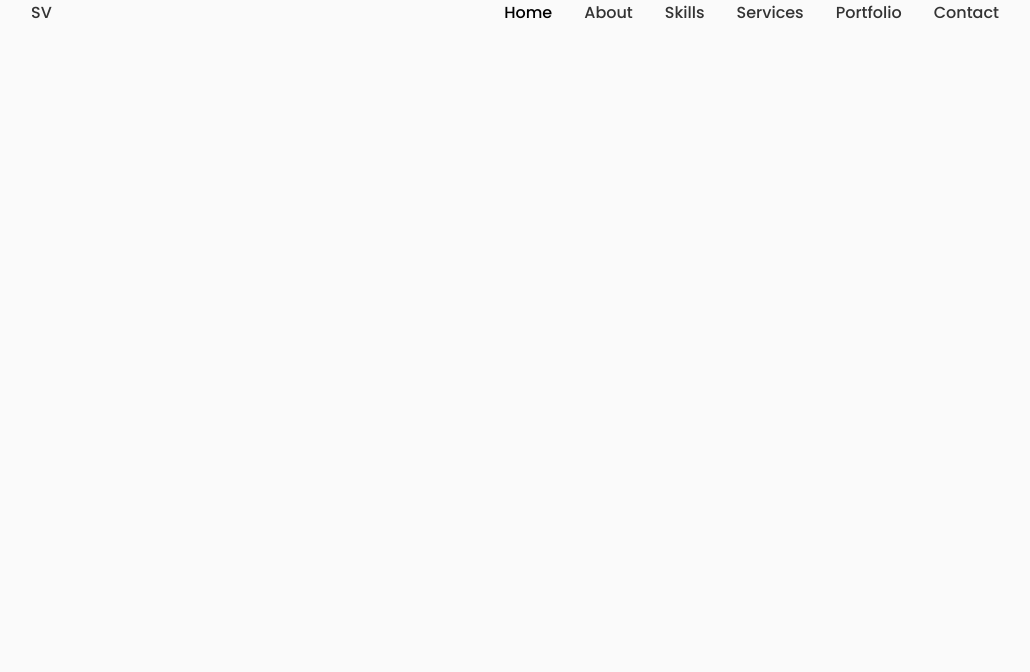
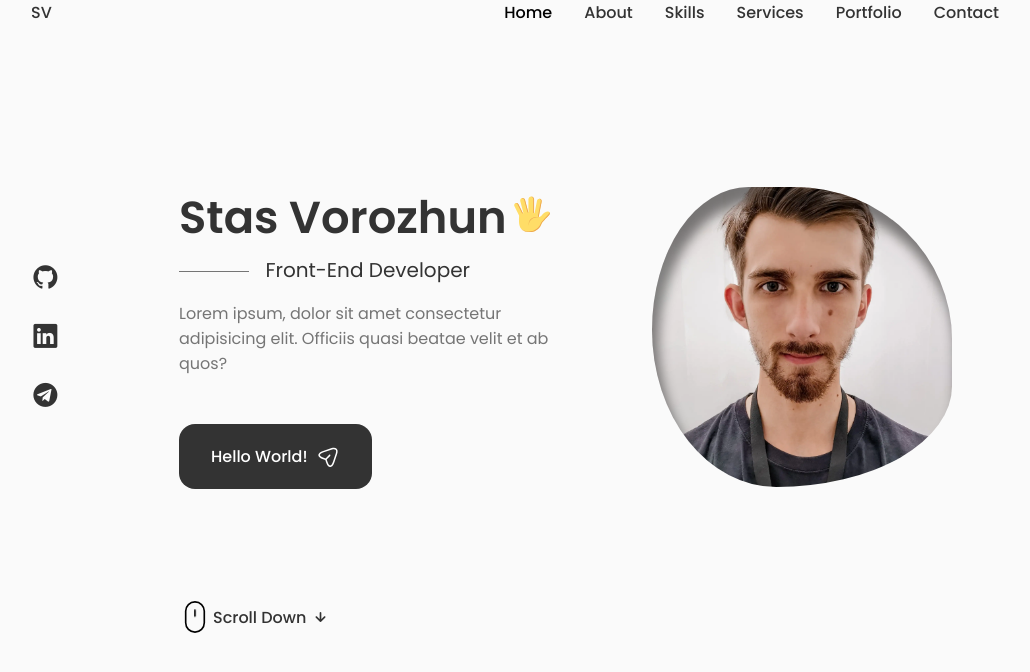
Before and after one commit to Stanislav-Vorozhun/react-cvlanding, a React (Create React App) app: page / in a window 1280 px wide. Shown: the top 672 px of the page, without its empty margins (125-1155 px from the left). Built offline with nearby package versions, Linux system fonts and the light colour scheme.

Commit message:
home component adaptive

```diff
--- a/src/App.css
+++ b/src/App.css
@@ -14,7 +14,7 @@
   --body-font: "Poppins", sans-serif;
 
 
-  --big-font-size: 3.5rem;
+  --big-font-size: 2.8rem;
   --h1-font-size: 2.25rem;
   --h2-font-size: 1.5rem;
   --h3-font-size: 1.25rem;
--- a/src/App.js
+++ b/src/App.js
@@ -1,11 +1,15 @@
 import React from 'react';
 import './App.css';
-import Header from './components/header/Header'
+import Header from './components/header/Header';
+import Home from './components/home/Home';
 
 const App = () => {
   return (
     <>
       <Header />
+      <main className='main'>
+        <Home />
+      </main>
     </>
   )
 }
--- a/src/components/header/Header.jsx
+++ b/src/components/header/Header.jsx
@@ -47,10 +47,10 @@
             </li>
           </ul>
 
-          <i class="uil uil-times-circle nav__close" onClick={() => showMenu(!Toggle)}></i>
+          <i className="uil uil-times-circle nav__close" onClick={() => showMenu(!Toggle)}></i>
         </div>
         <div className="nav__toggle" onClick={() => showMenu(!Toggle)}>
-          <i class="uil uil-apps"></i>
+          <i className="uil uil-apps"></i>
         </div>
       </nav>
     </header>
--- /dev/null
+++ b/src/components/home/Data.jsx
@@ -0,0 +1,83 @@
+import React from 'react'
+
+const Data = () => {
+  return (
+    <div className="home_data">
+      <h1 className="home__title">
+        Stas Vorozhun
+        <svg
+          width="36"
+          height="36"
+          viewBox="0 0 48 48"
+          fill="none"
+          xmlns="http://www.w3.org/2000/svg"
+          className="home__hand"
+        >
+          <path
+            d="M25.4995 32.0305L31.3495 33.1555L36.1495 8.48051C36.4495 6.83051 35.3995 5.18051 33.8245 4.88051C32.1745 4.58051 30.5995 5.70551 30.2995 7.35551L25.4995 32.0305Z"
+            fill="#FFDD67"
+          ></path>
+          <path
+            d="M33.8996 4.88018C33.6746 4.80518 33.5246 4.80518 33.2996 4.80518C34.6496 5.33018 35.3996 6.75518 35.0996 8.25518L30.2996 32.9302L31.3496 33.1552L36.1496 8.48018C36.5246 6.75518 35.4746 5.18018 33.8996 4.88018Z"
+            fill="#EBA352"
+          ></path>
+          <path
+            d="M19.4995 32.7802H26.5495V5.55518C26.5495 3.53018 24.9745 1.80518 23.0245 1.80518C21.1495 1.80518 19.4995 3.45518 19.4995 5.55518V32.7802Z"
+            fill="#FFDD67"
+          ></path>
+          <path
+            d="M23.0995 1.80518C22.9495 1.80518 22.7245 1.80518 22.5745 1.88018C24.2995 2.18018 25.5745 3.68018 25.5745 5.55518V32.8552H26.6245V5.55518C26.6245 3.45518 25.0495 1.80518 23.0995 1.80518Z"
+            fill="#EBA352"
+          ></path>
+          <path
+            d="M15.7495 32.7054L21.7495 31.1304L15.2245 6.30541C14.7745 4.58041 13.0495 3.53041 11.3995 3.90541C9.74948 4.35541 8.77448 6.08041 9.22448 7.80541L15.7495 32.7054Z"
+            fill="#FFDD67"
+          ></path>
+          <path
+            d="M11.3995 3.90541L10.9495 4.13041C12.4495 4.05541 13.7995 5.03041 14.2495 6.60541L20.7745 31.4304L21.8245 31.1304L15.2245 6.30541C14.7745 4.58041 13.0495 3.53041 11.3995 3.90541Z"
+            fill="#EBA352"
+          ></path>
+          <path
+            d="M2.99937 10.355C1.57437 11.03 1.12437 12.83 1.87437 14.33L11.7744 34.055L16.7994 31.505L6.89937 11.78C6.14937 10.28 4.42437 9.68 2.99937 10.355Z"
+            fill="#FFDD67"
+          ></path>
+          <path
+            d="M2.99956 10.355C2.84956 10.43 2.69956 10.505 2.54956 10.655C3.82456 10.28 5.24956 10.955 5.92456 12.305L15.8246 32.03L16.7996 31.58L6.89956 11.78C6.14956 10.28 4.42456 9.68 2.99956 10.355Z"
+            fill="#EBA352"
+          ></path>
+          <path
+            d="M46.2744 22.2801C45.0744 19.9551 41.3244 20.1051 37.4994 24.3051C34.7994 27.2301 34.2744 28.2051 31.5744 28.1301V25.0551C31.5744 25.0551 25.7994 20.7801 14.3244 22.7301C14.3244 22.7301 7.79945 23.6301 7.79945 27.0801C7.79945 27.0801 6.67445 35.4051 8.99945 40.6551C12.4494 48.4551 30.1494 50.4801 35.6994 37.2051C36.8244 34.5801 39.0744 32.6301 41.0994 30.1551C43.4244 27.1551 47.5494 24.7551 46.2744 22.2801Z"
+            fill="#FFDD67"
+          ></path>
+          <path
+            d="M46.2745 22.28C46.0495 21.83 45.7495 21.53 45.3745 21.23C45.4495 21.305 45.5245 21.38 45.5245 21.53C46.7995 24.08 42.6745 26.405 40.1995 29.405C38.1745 31.88 35.9245 33.83 34.7995 36.455C29.9995 47.93 16.0495 47.93 10.1995 42.68C15.5245 48.68 30.5245 49.28 35.5495 37.205C36.6745 34.58 38.9245 32.63 40.9495 30.155C43.4245 27.155 47.5495 24.755 46.2745 22.28ZM32.3245 28.13C27.4495 26.33 18.7495 29.63 19.9495 38.405C19.9495 30.23 27.3745 28.205 31.4245 28.205C32.0245 28.13 32.3245 28.13 32.3245 28.13Z"
+            fill="#EBA352"
+          ></path>
+        </svg>
+      </h1>
+      <h3 className="home__subtitle">Front-End Developer</h3>
+      <p className="home__discription">Lorem ipsum, dolor sit amet consectetur adipisicing elit. Officiis quasi beatae velit et ab quos?</p>
+      <a href="#contact" className="button button--flex">Hello World!
+        <svg
+          className="button__icon"
+          xmlns="http://www.w3.org/2000/svg"
+          width="24"
+          height="24"
+          viewBox="0 0 24 24"
+          fill="none"
+        >
+          <path
+            d="M14.2199 21.9352C13.0399 21.9352 11.3699 21.1052 10.0499 17.1352L9.32988 14.9752L7.16988 14.2552C3.20988 12.9352 2.37988 11.2652 2.37988 10.0852C2.37988 8.91525 3.20988 7.23525 7.16988 5.90525L15.6599 3.07525C17.7799 2.36525 19.5499 2.57525 20.6399 3.65525C21.7299 4.73525 21.9399 6.51525 21.2299 8.63525L18.3999 17.1252C17.0699 21.1052 15.3999 21.9352 14.2199 21.9352ZM7.63988 7.33525C4.85988 8.26525 3.86988 9.36525 3.86988 10.0852C3.86988 10.8052 4.85988 11.9052 7.63988 12.8252L10.1599 13.6652C10.3799 13.7352 10.5599 13.9152 10.6299 14.1352L11.4699 16.6552C12.3899 19.4352 13.4999 20.4252 14.2199 20.4252C14.9399 20.4252 16.0399 19.4352 16.9699 16.6552L19.7999 8.16525C20.3099 6.62525 20.2199 5.36525 19.5699 4.71525C18.9199 4.06525 17.6599 3.98525 16.1299 4.49525L7.63988 7.33525Z"
+            fill="var(--container-color)"
+          ></path>
+          <path
+            d="M10.11 14.7052C9.92005 14.7052 9.73005 14.6352 9.58005 14.4852C9.29005 14.1952 9.29005 13.7152 9.58005 13.4252L13.16 9.83518C13.45 9.54518 13.93 9.54518 14.22 9.83518C14.51 10.1252 14.51 10.6052 14.22 10.8952L10.64 14.4852C10.5 14.6352 10.3 14.7052 10.11 14.7052Z"
+            fill="var(--container-color)"
+          ></path>
+        </svg>
+      </a>
+    </div>
+  )
+}
+
+export default Data
--- /dev/null
+++ b/src/components/home/Home.jsx
@@ -0,0 +1,22 @@
+import React from 'react';
+import "./home.css";
+import Social from './Social';
+import Data from './Data';
+import ScrollDown from './ScrollDown';
+
+const Home = () => {
+  return (
+    <section className="home section" id="home">
+      <div className="home__container container grid">
+        <div className="home__content grid">
+          <Social />
+          <div className="home__img"></div>
+          <Data />
+        </div>
+        <ScrollDown />
+      </div>
+    </section>
+  )
+}
+
+export default Home
--- /dev/null
+++ b/src/components/home/ScrollDown.jsx
@@ -0,0 +1,52 @@
+import React from 'react'
+
+const ScrollDown = () => {
+  return (
+    <div className="home__scroll">
+      <a href="#about" className="home__scroll-button button--flex">
+        <svg
+          width="32px"
+          height="32px"
+          className="home__scroll-mouse"
+          viewBox="0 0 247 390"
+          version="1.1"
+          xmlns="http://www.w3.org/2000/svg"
+          xmlnsXlink="http://www.w3.org/1999/xlink"
+          style={{
+            fillRule: " evenodd",
+            clipRule: "evenodd",
+            strokeLinecap: "round",
+            strokeLinejoin: "round",
+            strokeMiterlimit: " 1.5"
+          }}
+
+        >
+          <path
+            className="wheel"
+            d="M123.359,79.775l0,72.843"
+            style={{
+              fill: "none",
+              stroke: "#000",
+              strokeWidth: "20px"
+            }}
+
+          ></path>
+          <path
+            id="mouse"
+            d="M236.717,123.359c0,-62.565 -50.794,-113.359 -113.358,-113.359c-62.565,0 -113.359,50.794 -113.359,113.359l0,143.237c0,62.565 50.794,113.359 113.359,113.359c62.564,0 113.358,-50.794 113.358,-113.359l0,-143.237Z"
+            style={{
+              fill: "none",
+              stroke: "#000",
+              strokeWidth: "20px"
+            }}
+
+          ></path>
+        </svg>
+        <span className="home__scroll-name">Scroll Down</span>
+        <i class="uil uil-arrow-down home__scroll-arrow"></i>
+      </a>
+    </div>
+  )
+}
+
+export default ScrollDown
--- /dev/null
+++ b/src/components/home/Social.jsx
@@ -0,0 +1,20 @@
+import React from 'react'
+
+const Social = () => {
+  return (
+    <div className="home__social">
+      <a href="https://github.com/Stanislav-Vorozhun" className="home__social-icon" target="_blank">
+      <i className="uil uil-github"></i>
+      </a>
+      <a href="https://www.linkedin.com/in/stanislav-vorozhun-aa806a182/" className="home__social-icon" target="_blank">
+      <i className="uil uil-linkedin"></i>
+      </a>
+      <a href="https://t.me/S_Vorozhun" className="home__social-icon" target="_blank">
+      <i className="uil uil-telegram"></i>
+      </a>
+
+    </div>
+  )
+}
+
+export default Social
```
Also changed, not shown: src/assets/ava-min.webp (added).
